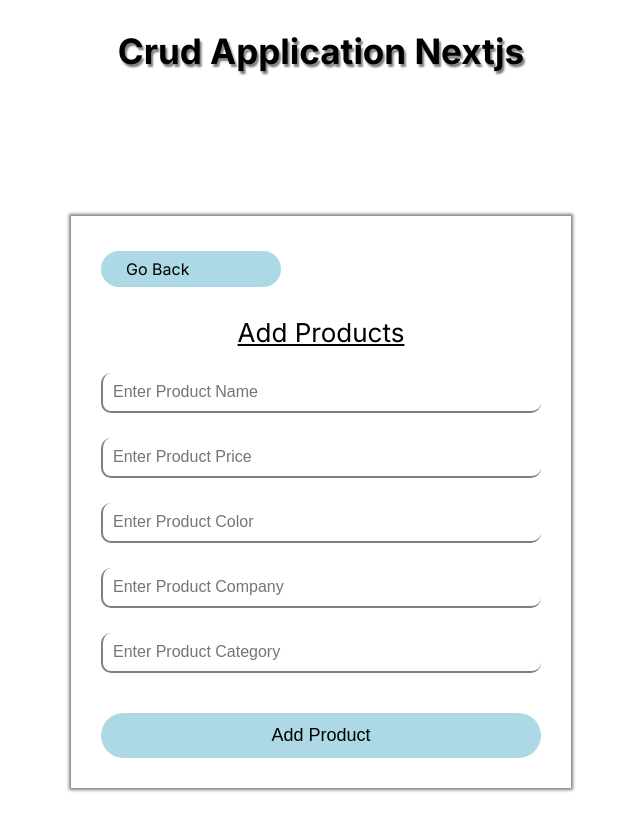
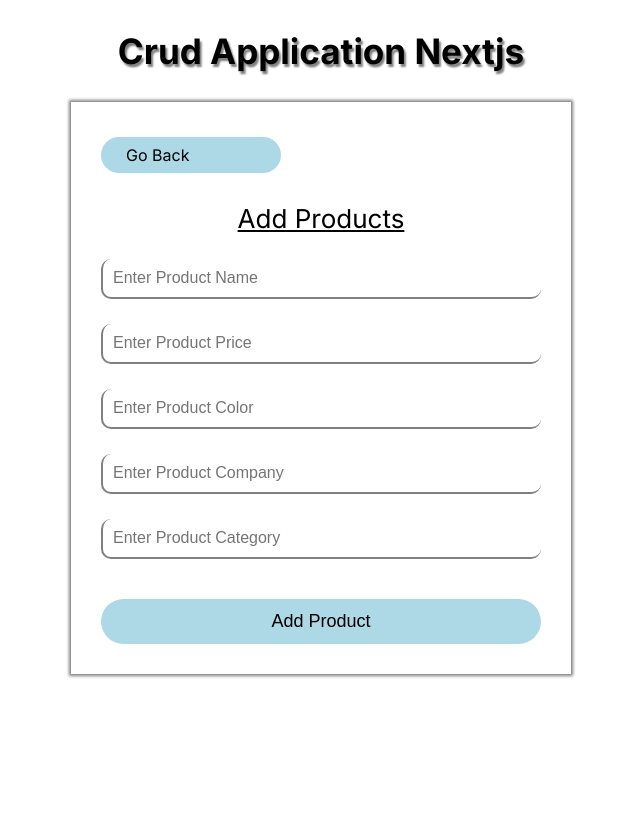
Before and after one commit to jigneshgit935/Crud-Application-Nextjs, a Next.js app: page /addProduct in a window 1280 px wide. Shown: the top 830 px of the page, without its empty margins (319-959 px from the left). After the commit the page ends 800 px from the top, so only its background shows below. Built offline with nearby package versions, Linux system fonts and the light colour scheme.

Commit message:
update design more

```diff
--- a/app/addProduct/style.css
+++ b/app/addProduct/style.css
@@ -1,5 +1,5 @@
 .bgMain {
-  height: 100vh;
+  /* height: 100vh; */
   display: flex;
   justify-content: center;
   align-items: center;
@@ -14,6 +14,7 @@
   margin: auto;
   gap: 25px;
   padding: 30px;
+  margin-bottom: 15px;
 }
 .heading {
   font-size: 26px;
```
